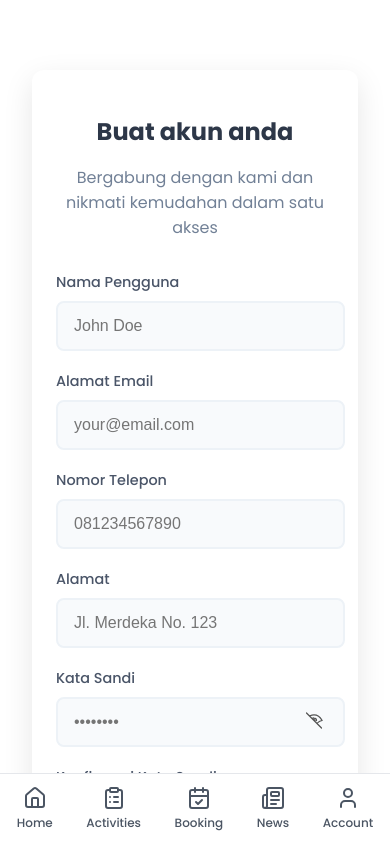
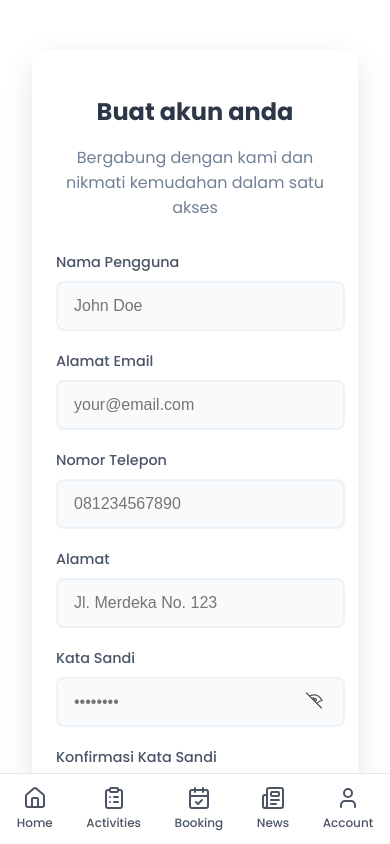
Before and after one commit to jooharver/LagaJawa, a Next.js app: page /signup in a window 390 px wide. Shown: the top 844 px of the page. Built offline with nearby package versions, Linux system fonts and the light colour scheme.

Commit message:
try update sizing

```diff
--- a/src/app/signup/SignupForm.module.css
+++ b/src/app/signup/SignupForm.module.css
@@ -216,7 +216,8 @@
 /* Responsive styles */
 @media (max-width: 768px) {
   .container {
-    margin: 60 auto 60 auto;
+    margin-top: 60px;
+    margin-bottom: 100px;;
 
   }
 
```
